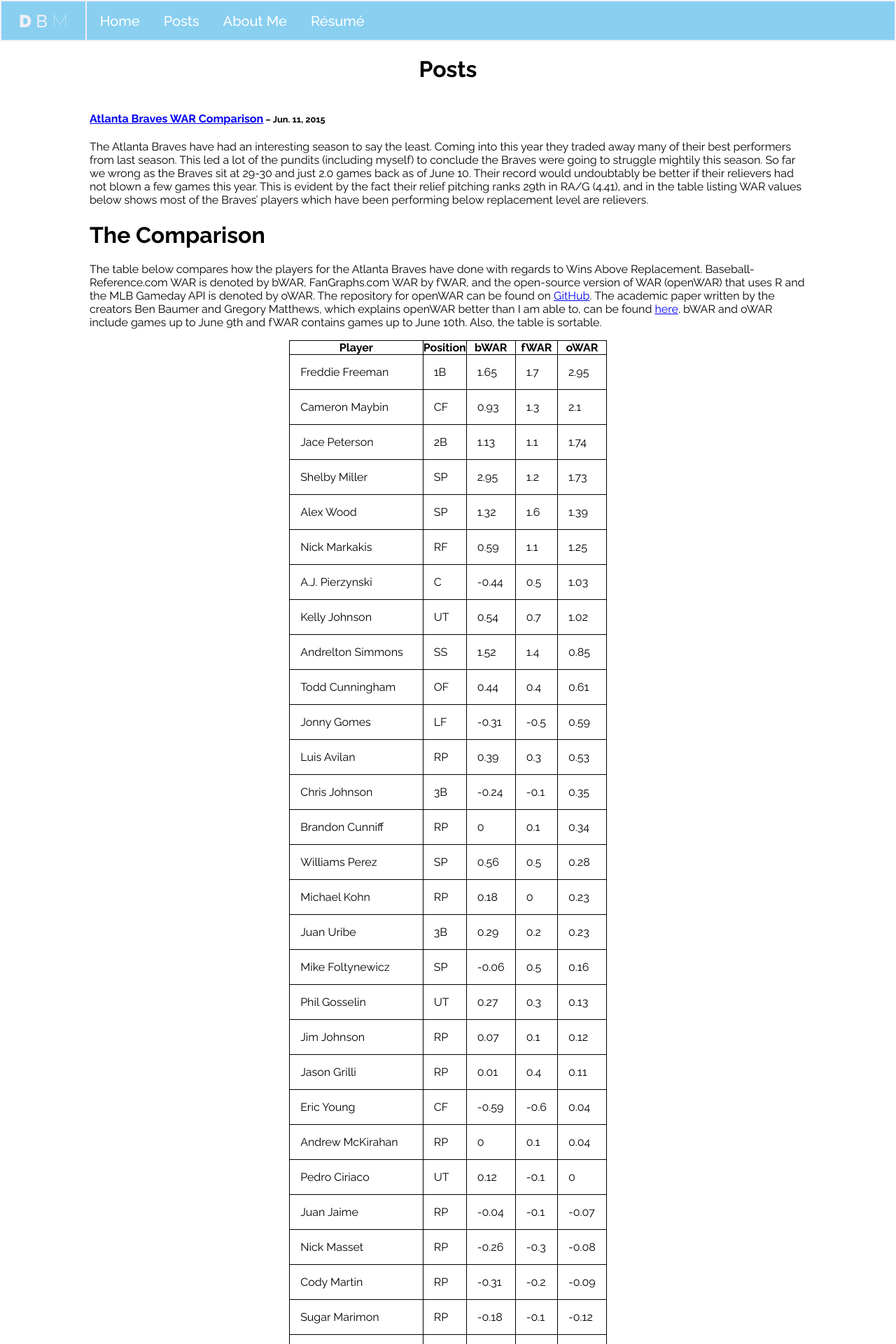
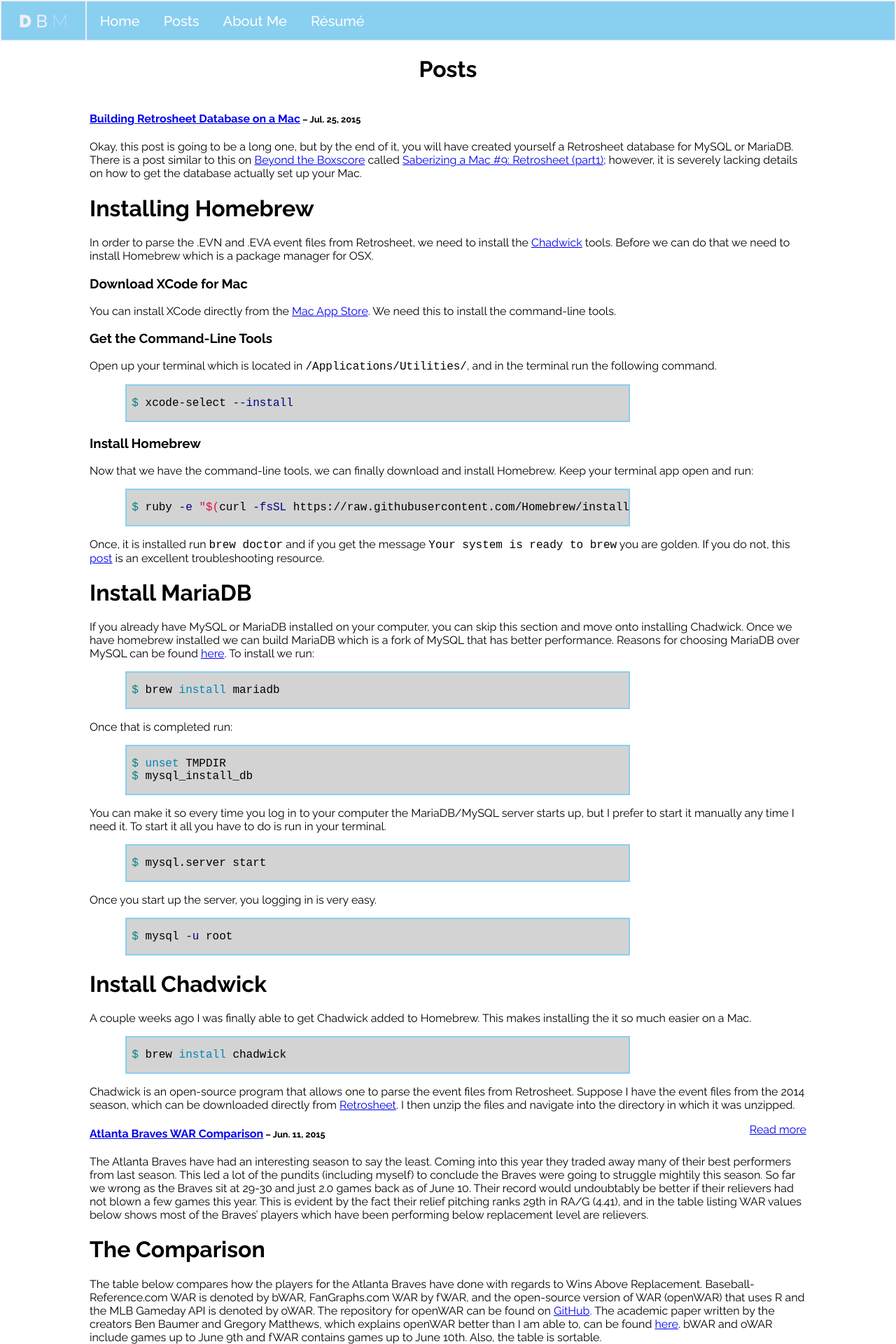
Before and after one commit to davidbmitchell/davidbmitchell.github.io, a Jekyll site: the page built from blog/index.html, in a window 1280 px wide. Shown: the top 1920 px of the page at 70% size. Built offline with Jekyll 4.4.1, drawn with Linux system fonts in a browser that asks for light colours; formulas are drawn with MathJax 3; the list of posts is cut into pages by our own code.

Commit message:
Building Retrohseet database on Mac blog post

````diff
--- a/_data/tags.yml
+++ b/_data/tags.yml
@@ -15,3 +15,6 @@
 
 - slug: Retrosheet
   name: Retrosheet
+
+- slug: SQL
+  name: SQL
--- /dev/null
+++ b/_posts/2015-07-25-Retrosheet-Database-on-a-Mac.md
@@ -0,0 +1,271 @@
+---
+layout: post
+title: "Building Retrosheet Database on a Mac"
+date: "2015-07-25"
+tags: [MLB, Retrosheet, SQL]
+---
+
+Okay, this post is going to be a long one, but by the end of it, you will have
+created yourself a Retrosheet database for MySQL or MariaDB. There is a post
+similar to this on [Beyond the Boxscore](http://beyondtheboxscore.com)
+called [Saberizing a Mac #9: Retrosheet (part1)](http://www.beyondtheboxscore.com/2013/2/14/3982712/saberizing-a-mac-9-retrosheet-part-1);
+however, it is severely lacking details on how to get the database actually
+set up your Mac.
+
+# Installing Homebrew
+In order to parse the .EVN and .EVA event files from Retrosheet, we need to
+install the [Chadwick](http://chadwick.sourceforge.net/doc/index.html) tools.
+Before we can do that we need to install Homebrew which is a package manager
+for OSX.
+
+### Download XCode for Mac
+You can install XCode directly from the [Mac App Store](https://itunes.apple.com/us/app/xcode/id497799835?mt=12). We need this
+to install the command-line tools.
+
+### Get the Command-Line Tools
+Open up your terminal which is located in ```/Applications/Utilities/```, and in
+the terminal run the following command.
+{% highlight bash %}
+$ xcode-select --install
+{% endhighlight %}
+### Install Homebrew
+Now that we have the command-line tools, we can finally download and install
+Homebrew. Keep your terminal app open and run:
+{% highlight bash %}
+$ ruby -e "$(curl -fsSL https://raw.githubusercontent.com/Homebrew/install/master/install)"
+{% endhighlight %}
+Once, it is installed run ```brew doctor``` and if you get the message
+```Your system is ready to brew``` you are golden. If you do not, this
+[post](http://www.moncefbelyamani.com/how-to-install-xcode-homebrew-git-rvm-ruby-on-mac/#troubleshoot-brew)
+is an excellent troubleshooting resource.
+
+# Install MariaDB
+If you already have MySQL or MariaDB installed on your computer, you can skip
+this section and move onto installing Chadwick.
+Once we have homebrew installed we can build MariaDB which is a fork of MySQL
+that has better performance. Reasons for choosing MariaDB over MySQL can be
+found [here](https://mariadb.com/kb/en/mariadb/mariadb-vs-mysql-features/).
+To install we run:
+{% highlight bash %}
+$ brew install mariadb
+{% endhighlight %}
+Once that is completed run:
+{% highlight bash %}
+$ unset TMPDIR
+$ mysql_install_db
+{% endhighlight %}
+You can make it so every time you log in to your computer the MariaDB/MySQL server
+starts up, but I prefer to start it manually any time I need it. To start it
+all you have to do is run in your terminal.
+{% highlight bash %}
+$ mysql.server start
+{% endhighlight %}
+Once you start up the server, you logging in is very easy.
+{% highlight bash %}
+$ mysql -u root
+{% endhighlight %}
+
+# Install Chadwick
+A couple weeks ago I was finally able to get Chadwick added to Homebrew. This makes
+installing the it so much easier on a Mac.
+{% highlight bash %}
+$ brew install chadwick
+{% endhighlight %}
+Chadwick is an open-source program that allows one to parse the event files
+from Retrosheet. Suppose I have the event files from the 2014 season, which can
+be downloaded directly from [Retrosheet](http://www.retrosheet.org/events/2014eve.zip).
+I then unzip the files and navigate into the directory in which it was unzipped.
+
+
+I am interested in the Braves home opener from 2014, which was against the
+New York Mets. Using the chadwick tool ```cwbox```, I am able to print out the boxscore
+from that game to my terminal. The steps below illustrate how this is accomplished.
+{% highlight bash %}
+$ cd ~/Downloads/eve2014
+$ cwbox -h
+
+Chadwick boxscore generator, version 0.6.4
+  Type 'cwbox -h' for help.
+Copyright (c) 2002-2014
+Dr T L Turocy, Chadwick Baseball Bureau (ted.turocy@gmail.com)
+This is free software, subject to the terms of the GNU GPL license.
+
+
+
+cwbox generates boxscores from play-by-play files
+Usage: cwbox [options] eventfile...
+options:
+  -h        print this help
+  -i id     only process game given by id
+  -y year   Year to process (for teamyyyy and aaayyyy.ros).
+  -s start  Earliest date to process (mmdd).
+  -e end    Last date to process (mmdd).
+  -X        output boxscores as XML.
+  -S        output boxscores as SportsML.
+  -q        operate quietly; do not output progress messages
+
+$ cwbox -i ATL201404080 -y 2014 2014ATL.EVN
+
+Chadwick boxscore generator, version 0.6.4
+  Type 'cwbox -h' for help.
+Copyright (c) 2002-2014
+Dr T L Turocy, Chadwick Baseball Bureau (ted.turocy@gmail.com)
+This is free software, subject to the terms of the GNU GPL license.
+
+[Processing file 2014ATL.EVN.]
+     Game of 4/8/2014 -- New York at Atlanta (N)
+
+  New York           AB  R  H RBI    Atlanta            AB  R  H RBI
+Young E, lf           4  0  2  1   Heyward J, rf         5  0  0  0
+Murphy D, 2b          5  0  1  0   Upton B, cf           4  0  1  0
+Wright D, 3b          5  0  0  0   Freeman F, 1b         4  0  1  0
+Granderson C, rf      2  0  0  0   Johnson C, 3b         4  0  1  0
+Duda L, 1b            4  1  1  0   Upton J, lf           4  0  2  0
+Lagares J, cf         4  0  1  0   Uggla D, 2b           4  0  1  0
+d Arnaud T, c         4  1  2  0   Gattis E, c           4  0  1  0
+Tejada R, ss          3  2  2  2   Simmons A, ss         4  0  1  0
+Colon B, p            2  0  0  0   Harang A, p           2  0  0  0
+Davis I, ph           1  0  0  0   Schlosser G, p        0  0  0  0
+Farnsworth K, p       0  0  0  0   Avilan L, p           0  0  0  0
+Valverde J, p         0  0  0  0   Varvaro A, p          0  0  0  0
+                                   Doumit R, ph          1  0  0  0
+                                   Thomas I, p           0  0  0  0
+                                   Beato P, p            0  0  0  0
+                                   Laird G, ph           1  0  0  0
+                     -- -- -- --                        -- -- -- --
+                     34  4  9  3                        37  0  8  0
+
+New York         001 000 210 --  4
+Atlanta          000 000 000 --  0
+
+  New York             IP  H  R ER BB SO
+Colon B (W)           7.0  6  0  0  0  5
+Farnsworth K          1.0  0  0  0  0  1
+Valverde J            1.0  2  0  0  0  0
+
+  Atlanta              IP  H  R ER BB SO
+Harang A (L)          6.0  2  1  1  4  9
+Schlosser G           0.1  2  2  2  0  0
+Avilan L              0.1  2  0  0  0  0
+Varvaro A             0.1  0  0  0  0  0
+Thomas I              0.1  2  1  1  0  0
+Beato P               1.2  1  0  0  0  0
+
+E -- Tejada R, Valverde J
+LOB -- New York 8, Atlanta 10
+2B -- Freeman F, d'Arnaud T
+SB -- Young E 2, Granderson C
+SH -- Colon B
+WP -- Harang A
+T -- 3:07
+A -- 47144
+{% endhighlight %}
+
+# Building Your Retrosheet Database
+Okay, we are finally ready to begin building the retrosheet database. First
+download [this zip file](/assets/Retrosheet.zip) which contains the sql files
+we will need and empty folders named unparsed and parsed. Unzip this file
+into your home directory. The unparsed folder
+is what we will download the Retrosheet event files into, and the parsed folder
+will contain the csv's after we parse the event files. Here is what the retrosheet
+folder tree will look like.
+{% highlight bash %}
+# We want the Retorhseet folder in the home directory
+$ cd ~/Retrosheet
+$ tree .
+.
+├── parsed
+├── sql
+│   ├── 01_schema.sql
+│   ├── 02_load_events.sql
+│   ├── 03_load_games.sql
+│   ├── 04_load_subs.sql
+│   ├── 05_partition.sql
+│   └── 06_lookup_codes.sql
+└── unparsed
+{% endhighlight %}
+
+Once again I recommend moving the unzipped folder after you download it into your home
+directory because the loader sql files tell the database server to look for
+the data in ~/Retrosheet/parsed/. If you want this folder somewhere else you'll
+have to edit the sql loader files.
+
+### Downloading the Data
+We can actually download the data directly from Retrosheet using the terminal and
+wget. This really makes it easier than downloading them indiviudally. Follow the
+steps that are shown below to download the data zip files by decade, beginning with
+the 1950's. Once we download them, we will unzip the files as well.
+{% highlight bash %}
+# make sure we are in the Retrosheet/unparsed directory
+$ cd ~/Retrosheet/unparsed
+$ startDecade=1950 endDecade=2010
+$ while [$startDecade -le $endDecade ]; do
+while> wget http://www.retrosheet.org/events/"$startDecade"seve.zip
+while> let startDecade=startDecade+10
+while> done
+$ find . -name "*.zip" -exec unzip {} \; -exec /bin/rm {} \;
+{% endhighlight %}
+If you open up the unparsed folder in your finder you will find a folder full of
+.EVA, .EVN, and .ROS files. These are the Retrosheet files that Chadwick will parse.
+
+### Parsing the Data
+Since we now have all the data we need, we can finally start parsing the data.
+Using three for loops in your terminal will allow us to parse all the data from 1950
+to 2014. One loop parses the events, the games, and the subs into csv files that
+can be loaded into the database.
+{% highlight bash %}
+# make sure we are still in the unparsed directory
+$ cd ~/Retrosheet/unparsed
+$ x=1950 y=2014
+$ for (( i=$x; i<=$y; i++ )); do cwevent -f 0-96 -x 0-60 -y "$i" "$i"*.EV* > ~/Retrosheet/parsed/all"$i".csv; done
+$ for (( i=$x; i<=$y; i++ )); do cwgame -f 0-83 -y "$i" "$i"*.EV* > ~/Retrosheet/parsed/games"$i".csv; done
+$ for (( i=$x; i<=$y; i++ )); do cwsub -f 0-9 -y "$i" "$i"*.EV* > ~/Retrosheet/parsed/sub"$i".csv; done
+{% endhighlight %}
+
+### Creating and Populating the Retrosheet Database
+Using the sql files that are included in the zip file, we can create and populate
+the Retrosheet database. The first script, <b>01_schema.sql</b> defines the Retrosheet
+database schema. It creates an events_bck, events, games_bck, games, and subs tables.
+The events_bck and games_bck tables are what we will load the data into using
+<b>02_load_events.sql</b> and <b>03_load_games.sql</b>. We load the subs into the subs table
+using <b>04_load_subs.sql</b>. To insert the data from events_bck and games_bck into the events
+and games tables we use the <b>05_partition.sql</b>. In this file we create the "YEAR_ID"
+columns which the tables are patitioned by and copy the rows from the two loader
+tables into our final tables. Lastly, our lookup tables are stored in <b>06_lookup_codes.sql</b>. This
+also contains the players table which holds all the player ID's from each player in the Retrosheet
+data.
+
+The structure for these tables is suggested by Colin Wyers from the Hardball Times,
+and all I did was make modifications that would make the files compatiable on a Mac.
+His orginial post is entitled [Building a Retrosheet Database, the Short Form](http://www.hardballtimes.com/tht-live/building-a-retrosheet-database-the-short-form/).
+
+In the code below, you can see that our first step is to start the mysql server.
+The next step creates the Retrosheet schema, and the others populate the database.
+Notice the <b>--local-infile=1</b>; we have to add this because this feature
+has been disabled by default because of [security issues](https://dev.mysql.com/doc/refman/5.1/en/load-data-local.html).
+Using that flag though allows it temporarily, and rest assured there is nothing
+in those sql scripts that should cause you any worry.
+
+{% highlight bash %}
+$ mysql.server start
+$ mysql -u root <- ~/Retrosheet/sql/01_schema.sql
+$ mysql --local-infile=1 -u root < ~/Retrosheet/sql/02_load_events.sql
+$ mysql --local-infile=1 -u root < ~/Retrosheet/sql/03_load_games.sql
+$ mysql --local-infile=1 -u root < ~/Retrosheet/sql/04_load_subs.sql
+$ mysql -u root < ~/Retrosheet/sql/05_partition.sql
+$ mysql -u root < ~/Retrosheet/sql/06_lookup_codes.sql
+{% endhighlight %}
+
+We do not have to specify a database because each of the loader sql scripts
+include the following in the first line.
+{% highlight mysql %}
+USE `retrosheet`;
+{% endhighlight %}
+As a side note, if you created a password for your server (which is not covered here
+because this database is meant to remain local), you will have to use the <b>-p</b>
+flag.
+
+At this point you should have a Retrosheet database on your Mac. If these steps did not work,
+you found any errors, want more elaboration, or have any other general questions please email
+me at <a href="mailto:david.b.mitchell@icloud.com">david.b.mitchell@icloud.com</a>. In future posts
+I will demonstrate some of the SQL queries you can perform using the Retrosheet data.
--- a/_sass/_syntax-highlighting.scss
+++ b/_sass/_syntax-highlighting.scss
@@ -2,7 +2,7 @@
  * Syntax highlighting styles
  */
 .highlight {
-  background: #fff;
+  background: #D3D3D3;
   .c     { color: #998; font-style: italic } // Comment
   .err   { color: #a61717; background-color: #e3d2d2 } // Error
   .k     { font-weight: bold } // Keyword
@@ -63,3 +63,13 @@
   .vi    { color: #008080 } // Name.Variable.Instance
   .il    { color: #099 } // Literal.Number.Integer.Long
 }
+
+.highlight{
+  border: 2px solid $mainColor;
+  margin-left: 5%;
+  width: 70%;
+
+  pre{
+    padding-left: 1%;
+  }
+}
--- a/blog/index.html
+++ b/blog/index.html
@@ -8,7 +8,7 @@
     <h1 id="post-title">Posts</h1>
 </header>
 <div id="layout" class="content pure-g">
-  <div id="main-content"class="pure-u-1">
+  <div id="main"class="pure-u-1">
   <div id="post-content">
       {% if paginator.posts %}
           {% for post in paginator.posts %}
--- /dev/null
+++ b/blog/tag/Retrosheet.md
@@ -0,0 +1,6 @@
+---
+layout: blog_by_tag
+title: 'Posts by tag: Retrosheet'
+tag: Retrosheet
+permalink: Retrosheet/
+---
````
Also changed, not shown: blog/tag/MLB.md (added, +6 -0 lines), blog/tag/SQL.md (added, +6 -0 lines), 1 other file.
